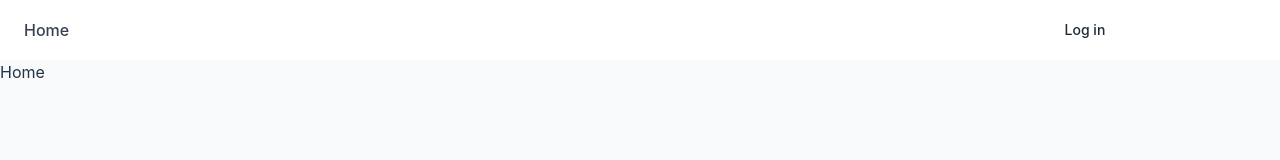
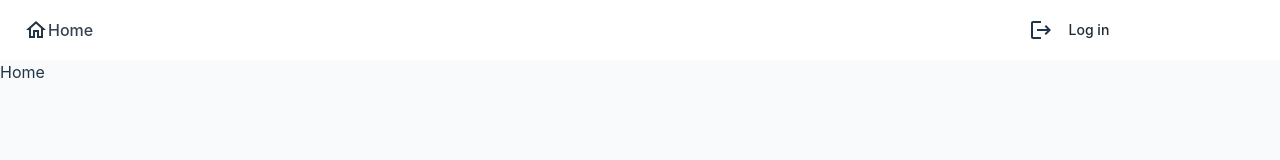
Before and after one commit to Nicolas-ggd/covid19-api-vite-react, a React (Vite) app: page / in a window 1280 px wide. Shown: the top 160 px of the page. Built offline with nearby package versions, Linux system fonts and the light colour scheme.

Commit message:
icons with mui (#12)

```diff
--- a/package.json
+++ b/package.json
@@ -10,7 +10,9 @@
     "preview": "vite preview"
   },
   "dependencies": {
+    "@emotion/styled": "^11.11.0",
     "@mui/icons-material": "^5.11.16",
+    "@mui/styled-engine": "^5.13.2",
     "react": "^18.2.0",
     "react-dom": "^18.2.0",
     "react-router-dom": "^6.11.2"
--- a/src/components/header/Header.jsx
+++ b/src/components/header/Header.jsx
@@ -1,4 +1,6 @@
-import { Link, Router } from "react-router-dom";
+import { Link } from "react-router-dom";
+import LogoutIcon from '@mui/icons-material/Logout';
+import HomeOutlinedIcon from '@mui/icons-material/HomeOutlined';
 
 export const Header = () => {
     return (
@@ -6,7 +8,10 @@ export const Header = () => {
             <nav className="bg-white border-gray-200 px-4 lg:px-6 py-2.5 dark:bg-gray-800">
                 <div className="flex flex-wrap justify-between items-center mx-auto max-w-screen-xl">
                     <div className="flex items-center lg:order-2">
-                        <Link to="/login" className="text-gray-800 dark:text-white hover:bg-gray-50 focus:ring-4 focus:ring-gray-300 font-medium rounded-lg text-sm px-4 lg:px-5 py-2 lg:py-2.5 mr-2 dark:hover:bg-gray-700 focus:outline-none dark:focus:ring-gray-800">Log in</Link>
+                        <div className="flex items-center">
+                            <LogoutIcon />
+                            <Link to="/login" className="text-gray-800 dark:text-white hover:bg-gray-50 focus:ring-4 focus:ring-gray-300 font-medium rounded-lg text-sm px-4 lg:py-2.5 mr-2 dark:hover:bg-gray-700 focus:outline-none dark:focus:ring-gray-800">Log in</Link>
+                        </div>
                         <a href="#" className="text-white bg-primary-700 hover:bg-primary-800 focus:ring-4 focus:ring-primary-300 font-medium rounded-lg text-sm px-4 lg:px-5 py-2 lg:py-2.5 mr-2 dark:bg-primary-600 dark:hover:bg-primary-700 focus:outline-none dark:focus:ring-primary-800">Get started</a>
                         <button data-collapse-toggle="mobile-menu-2" type="button" className="inline-flex items-center p-2 ml-1 text-sm text-gray-500 rounded-lg lg:hidden hover:bg-gray-100 focus:outline-none focus:ring-2 focus:ring-gray-200 dark:text-gray-400 dark:hover:bg-gray-700 dark:focus:ring-gray-600" aria-controls="mobile-menu-2" aria-expanded="false">
                             <span className="sr-only">Open main menu</span>
@@ -16,7 +21,8 @@ export const Header = () => {
                     </div>
                     <div className="hidden justify-between items-center w-full lg:flex lg:w-auto lg:order-1" id="mobile-menu-2">
                         <ul className="flex flex-col mt-4 font-medium lg:flex-row lg:space-x-8 lg:mt-0">
-                            <li>
+                            <li className="flex">
+                                <HomeOutlinedIcon />
                                 <Link to="/" className="block py-2 pr-4 pl-3 text-gray-700 border-b border-gray-100 hover:bg-gray-50 lg:hover:bg-transparent lg:border-0 lg:hover:text-primary-700 lg:p-0 dark:text-gray-400 lg:dark:hover:text-white dark:hover:bg-gray-700 dark:hover:text-white lg:dark:hover:bg-transparent dark:border-gray-700">Home</Link>
                             </li>
                         </ul>
```
Also changed, not shown: 1 other file (tests, documents, lock files or other folders).
